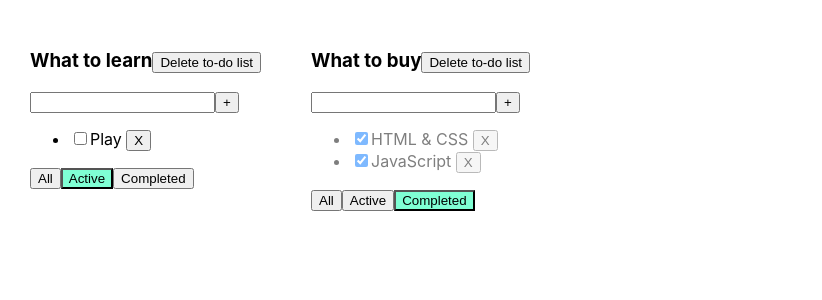
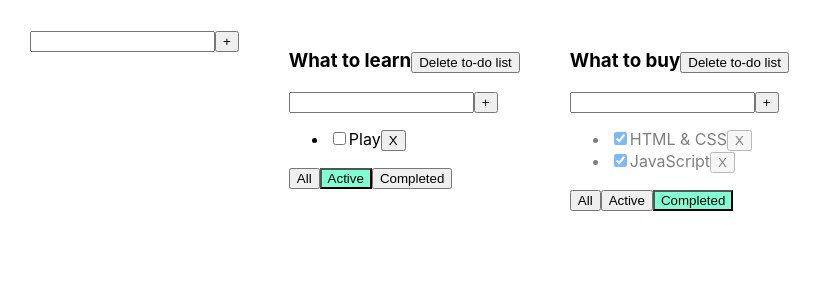
Before and after one commit to SergFediaev/1-todolist, a React (Create React App) app: page / in a window 1280 px wide. Shown: the top 300 px of the page, without its empty margins (0-822 px from the left). Built offline with nearby package versions, Linux system fonts and the light colour scheme.

Commit message:
Димыч, урок перед онлайн-уроком: 6 todolist for students 06.

```diff
--- /dev/null
+++ b/src/AddItemForm.tsx
@@ -0,0 +1,44 @@
+import React, {ChangeEvent, KeyboardEvent, useState} from 'react'
+
+type AddItemFormPropsType = {
+    addItem: (title: string) => void
+}
+
+export function AddItemForm(props: AddItemFormPropsType) {
+    const [newTaskTitle, setNewTaskTitle] = useState('')
+
+    const [error, setError] = useState<string | null>(null)
+
+    const onNewTitChangeHandler = (event: ChangeEvent<HTMLInputElement>) => {
+        setNewTaskTitle(event.currentTarget.value)
+    }
+
+    const onKeyPressHandler = (event: KeyboardEvent<HTMLInputElement>) => {
+        setError(null)
+
+        if (event.ctrlKey && event.charCode === 13) {
+            props.addItem(newTaskTitle)
+            setNewTaskTitle('')
+        }
+    }
+
+    const addTask = () => {
+        if (newTaskTitle.trim() !== '' && newTaskTitle !== 'censored') {
+            props.addItem(newTaskTitle.trim())
+            setNewTaskTitle('')
+        } else {
+            setError('Invalid input')
+        }
+    }
+
+    return <div>
+        <input
+            value={newTaskTitle}
+            onChange={onNewTitChangeHandler}
+            onKeyPress={onKeyPressHandler}
+            className={error ? 'error' : ''}/>
+        <button onClick={addTask}>+
+        </button>
+        {error && <div className="error-message">{error}</div>}
+    </div>
+}
--- a/src/App.tsx
+++ b/src/App.tsx
@@ -1,7 +1,8 @@
 import React, {useState} from 'react'
 import './App.css'
-import {TodoList} from './TodoList'
+import {TasksType, TodoList} from './TodoList'
 import {v1} from 'uuid'
+import {AddItemForm} from './AddItemForm'
 
 export type FilterValuesType = 'all' | 'completed' | 'active'
 
@@ -9,6 +10,10 @@ type TodoListType = {
     id: string
     title: string
     filter: FilterValuesType
+}
+
+type TasksStateType = {
+    [key: string]: Array<TasksType>
 }
 
 export function Counter() {
@@ -23,109 +28,67 @@ export function Counter() {
 }
 
 function App() {
-    /*    let tasks2 = [
-            {
-                id: v1(),
-                title: 'Watch',
-                isDone: true,
-            },
-            {
-                id: v1(),
-                title: 'Play',
-                isDone: false,
-            },
-            {
-                id: v1(),
-                title: 'Read',
-                isDone: true,
-            },
-        ]
-        console.log(tasks2)*/
-
-    /*    let [data, setData] = useState<Array<TasksType>>([
-            {
-                id: v1(),
-                title: 'HTML & CSS',
-                isDone: true,
-            },
-            {
-                id: v1(),
-                title: 'JavaScript',
-                isDone: true,
-            },
-            {
-                id: v1(),
-                title: 'ReactJS',
-                isDone: false,
-            },
-            {
-                id: v1(),
-                title: 'Redux',
-                isDone: false,
-            },
-        ])*/
-
-    // let [filter, setFilter] = useState<FilterValuesType>('all')
 
     function removeTask(id: string, todoListId: string) {
-        debugger
 
-        let tasks = allTasksObject[todoListId]
-
-        // let filteredTasks = tasks1.filter(() => true) // Фильтр пропустит все элементы в результирующий массив.
+        let tasks = tasksObject[todoListId]
 
         let filteredTasks = tasks.filter(task => {
-            // tasks1 = tasks1.filter(task => {
-            // if (task.id !== id) return true // Если айди таски НЕ равно айди из параметра, то пропустить таску в результирующий массив.
-            // else return false // Иначе не пропускать, тем самым отсеяв ненужную таску, то есть удалив её.
             return task.id !== id
         })
-        // console.log(filteredTasks)
-        console.log(allTasksObject)
 
-        allTasksObject[todoListId] = filteredTasks
+        tasksObject[todoListId] = filteredTasks
 
-        setAllTasksObject({...allTasksObject})
+        setTasksObject({...tasksObject})
     }
 
     function addTask(newTitle: string, todoListId: string) {
-        let tasks = allTasksObject[todoListId]
+        let tasks = tasksObject[todoListId]
 
         let newTask = {id: v1(), title: newTitle, isDone: false}
         let newTasks = [newTask, ...tasks]
 
-        allTasksObject[todoListId] = newTasks
+        tasksObject[todoListId] = newTasks
 
-        setAllTasksObject({...allTasksObject})
+        setTasksObject({...tasksObject})
     }
 
     function changeStatus(taskId: string, isDone: boolean, todoListId: string) {
 
-        let tasks = allTasksObject[todoListId]
+        let toDoListTasks = tasksObject[todoListId]
 
-        let foundedTask = tasks.find(task => task.id === taskId)
-        if (foundedTask) {
-            foundedTask.isDone = isDone
+        let tasks = toDoListTasks.find(task => task.id === taskId)
 
-            setAllTasksObject({...allTasksObject})
+        if (tasks) {
+            tasks.isDone = isDone
+            setTasksObject({...tasksObject})
         }
+    }
 
-        // let copy = [...data]
+    function changeTaskTitle(taskId: string, newTitle: string, toDoListId: string) {
+
+        let toDoListTasks = tasksObject[toDoListId]
+
+        let task = toDoListTasks.find(task => task.id === taskId)
+
+        if (task) {
+            task.title = newTitle
+            setTasksObject({...tasksObject})
+        }
     }
 
     const changeFilter = (filter: FilterValuesType, todoListId: string) => {
-        let todoList = todoLists.find(todoList => todoList.id === todoListId)
+        let todoList = toDoLists.find(todoList => todoList.id === todoListId)
         if (todoList) {
             todoList.filter = filter
-            setTodoLists([...todoLists])
+            setToDoLists([...toDoLists])
         }
     }
 
     const todoListId1 = v1()
     const todoListId2 = v1()
 
-
-    const [allTasksObject, setAllTasksObject] = useState({
+    const [tasksObject, setTasksObject] = useState<TasksStateType>({
         [todoListId1]: [{
             id: v1(),
             title: 'Watch',
@@ -165,27 +128,52 @@ function App() {
         ],
     })
 
-    const [todoLists, setTodoLists] = useState<TodoListType[]>([
+    const [toDoLists, setToDoLists] = useState<TodoListType[]>([
         {id: todoListId1, title: 'What to learn', filter: 'active'},
         {id: todoListId2, title: 'What to buy', filter: 'completed'},
     ])
 
+    function changeToDoListTitle(id: string, newTitle: string) {
+        const toDoList = toDoLists.find(todoList => todoList.id === id)
+
+        if (toDoList) {
+            toDoList.title = newTitle
+            setToDoLists([...toDoLists])
+        }
+    }
+
     let removeTodoList = (todoLIstId: string) => {
-        debugger
 
-        const filteredTotoLists = todoLists.filter(todoList => todoList.id !== todoLIstId)
+        const filteredTotoLists = toDoLists.filter(todoList => todoList.id !== todoLIstId)
 
-        setTodoLists(filteredTotoLists)
+        setToDoLists(filteredTotoLists)
 
-        delete allTasksObject[todoLIstId]
-        setAllTasksObject({...allTasksObject})
+        delete tasksObject[todoLIstId]
+        setTasksObject({...tasksObject})
+    }
+
+    function addToDoList(title: string) {
+        const toDoList: TodoListType = {
+            id: v1(),
+            filter: 'all',
+            title: title,
+        }
+
+        setToDoLists([toDoList, ...toDoLists])
+
+        setTasksObject({
+            ...tasksObject,
+            [toDoList.id]: [],
+        })
     }
 
     return (
         <div className="App">
+            <AddItemForm addItem={addToDoList}/>
+
             {
-                todoLists.map(todoList => {
-                    let tasksForTodoList = allTasksObject[todoList.id]
+                toDoLists.map(todoList => {
+                    let tasksForTodoList = tasksObject[todoList.id]
 
                     if (todoList.filter === 'completed') {
                         tasksForTodoList = tasksForTodoList.filter(task => task.isDone)
@@ -204,12 +192,12 @@ function App() {
                         changeFilter={changeFilter}
                         addTask={addTask}
                         changeTaskStatus={changeStatus}
+                        changeTaskTitle={changeTaskTitle}
                         filter={todoList.filter}
-                        removeTodoList={removeTodoList}/>
+                        removeTodoList={removeTodoList}
+                        changeToListTitle={changeToDoListTitle}/>
                 })
             }
-
-            {/*<TodoList title='What to do' tasks={data} removeTask={removeTask}/>*/}
         </div>
     )
 }
--- /dev/null
+++ b/src/EditableSpan.tsx
@@ -0,0 +1,30 @@
+import React, {ChangeEvent, useState} from 'react'
+
+type EditableSpanPropsType = {
+    title: string
+    onChange: (value: string) => void
+}
+
+export function EditableSpan(props: EditableSpanPropsType) {
+    const [editMode, setEditMode] = useState<boolean>(false)
+
+    const [title, setTitle] = useState<string>('')
+
+    function activateEditMode() {
+        setEditMode(true)
+        setTitle(props.title)
+    }
+
+    function activateViewMode() {
+        setEditMode(false)
+        props.onChange(title)
+    }
+
+    const onChangeHandler = (event: ChangeEvent<HTMLInputElement>) => {
+        setTitle(event.currentTarget.value)
+    }
+
+    return editMode
+        ? <input type={'text'} value={title} onBlur={activateViewMode} autoFocus onChange={onChangeHandler}/>
+        : <span onDoubleClick={() => activateEditMode()}>{props.title}</span>
+}
--- a/src/TodoList.tsx
+++ b/src/TodoList.tsx
@@ -1,5 +1,7 @@
-import React, {ChangeEvent, KeyboardEvent, useState} from 'react'
+import React, {ChangeEvent} from 'react'
 import {FilterValuesType} from './App'
+import {AddItemForm} from './AddItemForm'
+import {EditableSpan} from './EditableSpan'
 
 export type TasksType = {
     id: string
@@ -11,68 +13,43 @@ type TodoListPropsType = {
     id: string
     title: string
     tasks: Array<TasksType>
-    // removeTask: Function
     removeTask: (id: string, todoListId: string) => void
     changeFilter: (filter: FilterValuesType, todoListId: string) => void
     addTask: (newTitle: string, todoListId: string) => void
     changeTaskStatus: (taskId: string, isDone: boolean, todoListId: string) => void
+    changeTaskTitle: (taskId: string, newTitle: string, todoListId: string) => void
     filter: FilterValuesType
     removeTodoList: (todoListId: string) => void
+    changeToListTitle: (id: string, newTitle: string) => void
 }
 
 export const TodoList = (props: TodoListPropsType) => {
-    // debugger
-
-    const [newTaskTitle, setNewTaskTitle] = useState('')
-
-    const [error, setError] = useState<string | null>(null)
-
-    const onNewTitChangeHandler = (event: ChangeEvent<HTMLInputElement>) => {
-        // debugger;
-        setNewTaskTitle(event.currentTarget.value)
-    }
-
-    const onKeyPressHandler = (event: KeyboardEvent<HTMLInputElement>) => {
-        setError(null)
-
-        // debugger
-        // console.log(event)
-        if (event.ctrlKey && event.charCode === 13) {
-            props.addTask(newTaskTitle, props.id)
-            setNewTaskTitle('')
-        }
-    }
-
-    const addTask = () => {
-        if (newTaskTitle.trim() !== '' && newTaskTitle !== 'censored') {
-            props.addTask(newTaskTitle.trim(), props.id)
-            setNewTaskTitle('')
-        } else {
-            setError('Invalid input')
-        }
-    }
 
     const onAllClickHandler = () => props.changeFilter('all', props.id)
+
     const onActiveClickHandler = () => props.changeFilter('active', props.id)
+
     const onCompletedClickHandler = () => props.changeFilter('completed', props.id)
+
     const removeTodolist = () => {
         props.removeTodoList(props.id)
     }
 
+    const addTask = (title: string) => {
+        props.addTask(title, props.id)
+    }
+
+    const changeToDoListTitle = (newTitle: string) => {
+        props.changeToListTitle(props.id, newTitle)
+    }
+
     return <div>
-        <h3>{props.title}
+        <h3><EditableSpan title={props.title} onChange={changeToDoListTitle}/>
             <button onClick={removeTodolist}>Delete to-do list</button>
         </h3>
-        <div>
-            <input
-                value={newTaskTitle}
-                onChange={onNewTitChangeHandler}
-                onKeyPress={onKeyPressHandler}
-                className={error ? 'error' : ''}/>
-            <button onClick={addTask}>+
-            </button>
-            {error && <div className="error-message">{error}</div>}
-        </div>
+
+        <AddItemForm addItem={addTask}/>
+
         <ul>
             {props.tasks.map(task => {
 
@@ -80,15 +57,20 @@ export const TodoList = (props: TodoListPropsType) => {
                     props.removeTask(task.id, props.id)
                 }
 
-                const onChangeHandler = (event: ChangeEvent<HTMLInputElement>) => {
+                const onChangeStatusHandler = (event: ChangeEvent<HTMLInputElement>) => {
                     props.changeTaskStatus(task.id, event.currentTarget.checked, props.id)
-                    // console.log(task.id + 'Wanna change value of curTrg: ' + event.currentTarget.checked)
                 }
+
+                const onChangeTitleHandler = (newValue: string) => {
+                    props.changeTaskTitle(task.id, newValue, props.id)
+                }
+
 
                 return <li key={task.id} className={task.isDone ? 'is-done' : ''}><input
                     type="checkbox"
                     checked={task.isDone}
-                    onChange={onChangeHandler}/><span>{task.title} </span>
+                    onChange={onChangeStatusHandler}/>
+                    <EditableSpan title={task.title} onChange={onChangeTitleHandler}/>
                     <button onClick={onRemoveHandler}>X</button>
                 </li>
             })}
```
